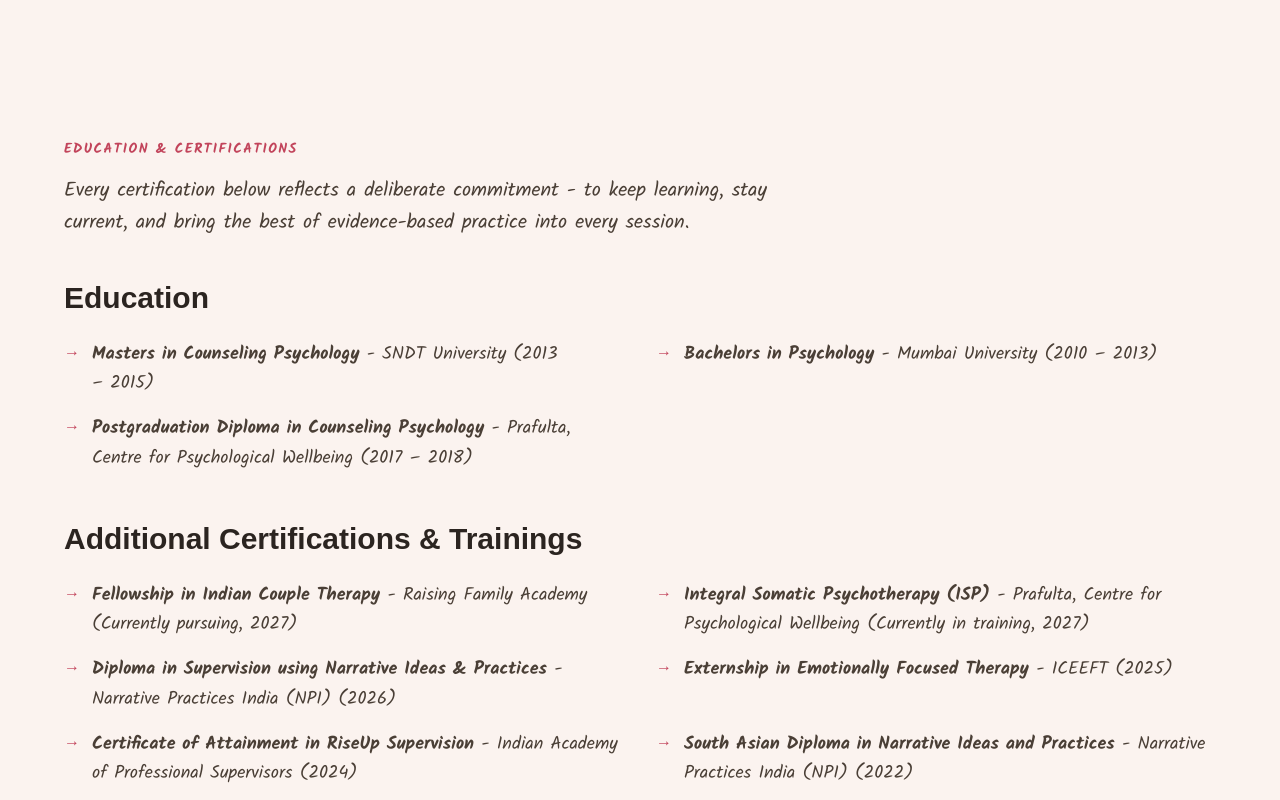
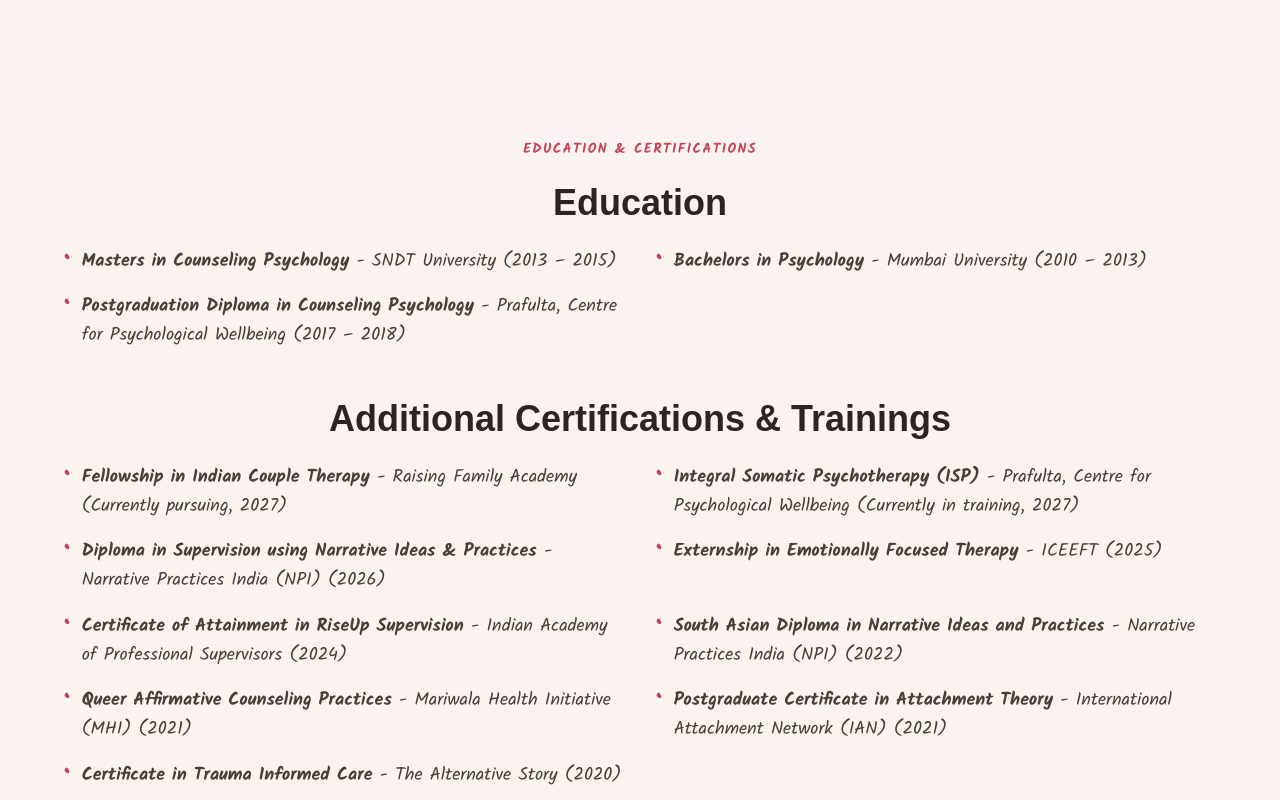
Before and after one commit to Shree0310/Metamorphosis, a Next.js app: page /about in a window 1280 px wide. Shown: the part 980-1780 px from the top of the page. Built offline with nearby package versions, Linux system fonts and the light colour scheme; a web font is replaced by a local one.

Commit message:
Added educational qualifications

```diff
--- a/src/app/about/AboutPageContent.tsx
+++ b/src/app/about/AboutPageContent.tsx
@@ -137,33 +137,30 @@
 
       <section data-reveal className="px-5 py-20 sm:px-8 lg:px-16">
         <div className="mx-auto max-w-6xl">
-          <span className="mb-4 block text-sm uppercase tracking-widest text-[#C2445B]" style={{ fontWeight: 700 }}>
+          <span className="mb-6 block text-center text-sm uppercase tracking-widest text-[#C2445B]" style={{ fontWeight: 700 }}>
             Education & Certifications
           </span>
-          <p className="mb-10 max-w-3xl text-xl leading-relaxed text-[#4A3F36]" style={{ fontWeight: 500 }}>
-            Every certification below reflects a deliberate commitment - to keep learning, stay current, and bring the best of evidence-based practice into every session.
-          </p>
 
           {/* Education */}
           <div className="mb-12">
-            <h3 className="mb-6 text-3xl" style={{ fontFamily: 'var(--font-baloo)', fontWeight: 700, color: '#2B2420' }}>
+            <h3 className="mb-6 text-center text-3xl lg:text-4xl" style={{ fontFamily: 'var(--font-baloo)', fontWeight: 700, color: '#2B2420' }}>
               Education
             </h3>
             <div className="grid gap-x-8 gap-y-4 md:grid-cols-2">
               <div className="flex gap-3">
-                <span className="text-[#C2445B]" style={{ fontWeight: 700 }}>→</span>
+                <span className="text-[#C2445B] text-2xl leading-none" style={{ fontWeight: 700 }}>•</span>
                 <p className="m-0 text-lg leading-relaxed text-[#4A3F36]" style={{ fontWeight: 500 }}>
                   <strong>Masters in Counseling Psychology</strong> - SNDT University (2013 – 2015)
                 </p>
               </div>
               <div className="flex gap-3">
-                <span className="text-[#C2445B]" style={{ fontWeight: 700 }}>→</span>
+                <span className="text-[#C2445B] text-2xl leading-none" style={{ fontWeight: 700 }}>•</span>
                 <p className="m-0 text-lg leading-relaxed text-[#4A3F36]" style={{ fontWeight: 500 }}>
                   <strong>Bachelors in Psychology</strong> - Mumbai University (2010 – 2013)
                 </p>
               </div>
               <div className="flex gap-3">
-                <span className="text-[#C2445B]" style={{ fontWeight: 700 }}>→</span>
+                <span className="text-[#C2445B] text-2xl leading-none" style={{ fontWeight: 700 }}>•</span>
                 <p className="m-0 text-lg leading-relaxed text-[#4A3F36]" style={{ fontWeight: 500 }}>
                   <strong>Postgraduation Diploma in Counseling Psychology</strong> - Prafulta, Centre for Psychological Wellbeing (2017 – 2018)
                 </p>
@@ -173,60 +170,60 @@
 
           {/* Additional Certifications & Trainings */}
           <div>
-            <h3 className="mb-6 text-3xl" style={{ fontFamily: 'var(--font-baloo)', fontWeight: 700, color: '#2B2420' }}>
+            <h3 className="mb-6 text-center text-3xl lg:text-4xl" style={{ fontFamily: 'var(--font-baloo)', fontWeight: 700, color: '#2B2420' }}>
               Additional Certifications & Trainings
             </h3>
             <div className="grid gap-x-8 gap-y-4 md:grid-cols-2">
               <div className="flex gap-3">
-                <span className="text-[#C2445B]" style={{ fontWeight: 700 }}>→</span>
+                <span className="text-[#C2445B] text-2xl leading-none" style={{ fontWeight: 700 }}>•</span>
                 <p className="m-0 text-lg leading-relaxed text-[#4A3F36]" style={{ fontWeight: 500 }}>
                   <strong>Fellowship in Indian Couple Therapy</strong> - Raising Family Academy (Currently pursuing, 2027)
                 </p>
               </div>
               <div className="flex gap-3">
-                <span className="text-[#C2445B]" style={{ fontWeight: 700 }}>→</span>
+                <span className="text-[#C2445B] text-2xl leading-none" style={{ fontWeight: 700 }}>•</span>
                 <p className="m-0 text-lg leading-relaxed text-[#4A3F36]" style={{ fontWeight: 500 }}>
                   <strong>Integral Somatic Psychotherapy (ISP)</strong> - Prafulta, Centre for Psychological Wellbeing (Currently in training, 2027)
                 </p>
               </div>
               <div className="flex gap-3">
-                <span className="text-[#C2445B]" style={{ fontWeight: 700 }}>→</span>
+                <span className="text-[#C2445B] text-2xl leading-none" style={{ fontWeight: 700 }}>•</span>
                 <p className="m-0 text-lg leading-relaxed text-[#4A3F36]" style={{ fontWeight: 500 }}>
                   <strong>Diploma in Supervision using Narrative Ideas & Practices</strong> - Narrative Practices India (NPI) (2026)
                 </p>
               </div>
               <div className="flex gap-3">
-                <span className="text-[#C2445B]" style={{ fontWeight: 700 }}>→</span>
+                <span className="text-[#C2445B] text-2xl leading-none" style={{ fontWeight: 700 }}>•</span>
                 <p className="m-0 text-lg leading-relaxed text-[#4A3F36]" style={{ fontWeight: 500 }}>
                   <strong>Externship in Emotionally Focused Therapy</strong> - ICEEFT (2025)
                 </p>
               </div>
               <div className="flex gap-3">
-                <span className="text-[#C2445B]" style={{ fontWeight: 700 }}>→</span>
+                <span className="text-[#C2445B] text-2xl leading-none" style={{ fontWeight: 700 }}>•</span>
                 <p className="m-0 text-lg leading-relaxed text-[#4A3F36]" style={{ fontWeight: 500 }}>
                   <strong>Certificate of Attainment in RiseUp Supervision</strong> - Indian Academy of Professional Supervisors (2024)
                 </p>
               </div>
               <div className="flex gap-3">
-                <span className="text-[#C2445B]" style={{ fontWeight: 700 }}>→</span>
+                <span className="text-[#C2445B] text-2xl leading-none" style={{ fontWeight: 700 }}>•</span>
                 <p className="m-0 text-lg leading-relaxed text-[#4A3F36]" style={{ fontWeight: 500 }}>
                   <strong>South Asian Diploma in Narrative Ideas and Practices</strong> - Narrative Practices India (NPI) (2022)
                 </p>
               </div>
               <div className="flex gap-3">
-                <span className="text-[#C2445B]" style={{ fontWeight: 700 }}>→</span>
+                <span className="text-[#C2445B] text-2xl leading-none" style={{ fontWeight: 700 }}>•</span>
                 <p className="m-0 text-lg leading-relaxed text-[#4A3F36]" style={{ fontWeight: 500 }}>
                   <strong>Queer Affirmative Counseling Practices</strong> - Mariwala Health Initiative (MHI) (2021)
                 </p>
               </div>
               <div className="flex gap-3">
-                <span className="text-[#C2445B]" style={{ fontWeight: 700 }}>→</span>
+                <span className="text-[#C2445B] text-2xl leading-none" style={{ fontWeight: 700 }}>•</span>
                 <p className="m-0 text-lg leading-relaxed text-[#4A3F36]" style={{ fontWeight: 500 }}>
                   <strong>Postgraduate Certificate in Attachment Theory</strong> - International Attachment Network (IAN) (2021)
                 </p>
               </div>
               <div className="flex gap-3">
-                <span className="text-[#C2445B]" style={{ fontWeight: 700 }}>→</span>
+                <span className="text-[#C2445B] text-2xl leading-none" style={{ fontWeight: 700 }}>•</span>
                 <p className="m-0 text-lg leading-relaxed text-[#4A3F36]" style={{ fontWeight: 500 }}>
                   <strong>Certificate in Trauma Informed Care</strong> - The Alternative Story (2020)
                 </p>
```
